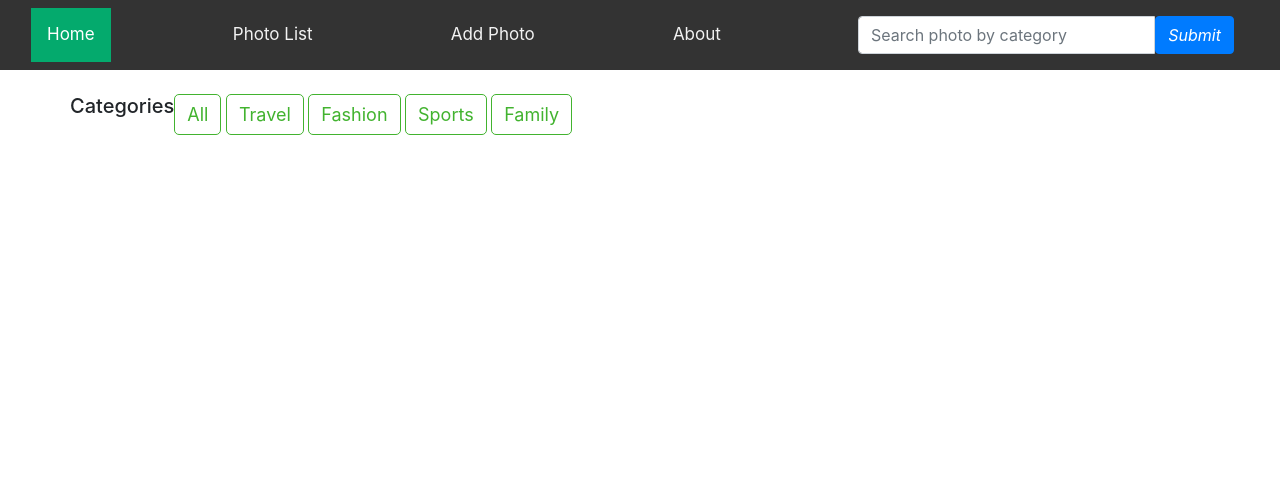
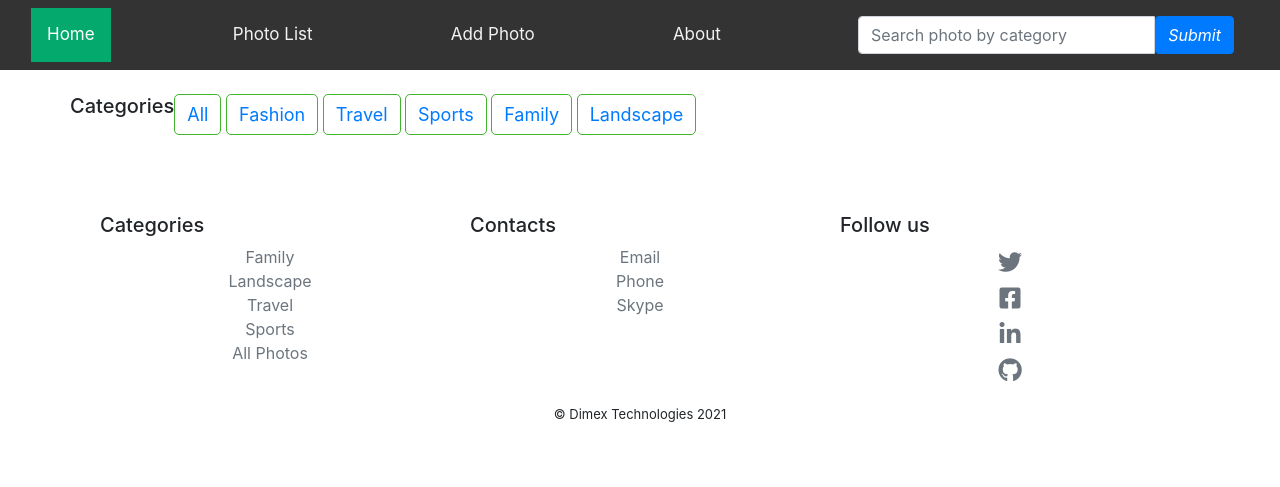
Before and after one commit to obewas/photo-gallery, a Django app: page / in a window 1280 px wide. Shown: the top 487 px of the page. Run offline with Django 3.2, Linux system fonts and the light colour scheme; data that the repository does not hold is empty; some libraries are stand-ins or nearby versions.

Commit message:
created category views

```diff
--- a/gallery/templates/base.html
+++ b/gallery/templates/base.html
@@ -13,7 +13,8 @@
 
   {% block styles %}
     {% bootstrap_css %}
-
+    <link rel="stylesheet" href="https://use.fontawesome.com/releases/v5.8.2/css/all.css" integrity="sha384-oS3vJWv+0UjzBfQzYUhtDYW+Pj2yciDJxpsK1OYPAYjqT085Qq/1cq5FLXAZQ7Ay" crossorigin="anonymous">
+    <link href="https://fonts.googleapis.com/css?family=Indie+Flower" rel="stylesheet">
     <link rel="stylesheet" href="{% static 'css/styles.css' %}">
 
   {% endblock %}
@@ -24,7 +25,7 @@
     {% block content %}
 
     {% endblock %}
-
+    {% include 'footer.html'%}
     {% block scripts %}
         <script src="https://ajax.googleapis.com/ajax/libs/jquery/3.5.1/jquery.min.js"></script>
         <script src="https://cdnjs.cloudflare.com/ajax/libs/popper.js/1.16.0/umd/popper.min.js"></script>
--- /dev/null
+++ b/gallery/templates/footer.html
@@ -0,0 +1,37 @@
+<footer class="container py-5">
+    <div class="row">
+      <div class="col-6 col-md">
+        <h5>Categories</h5>
+        <ul class="list-unstyled text-small" style="text-align:center;">
+          <li><a class="text-muted" href="#">Family</a></li>
+          <li><a class="text-muted" href="#">Landscape</a></li>
+          <li><a class="text-muted" href="#">Travel</a></li>
+          <li><a class="text-muted" href="#">Sports</a></li>
+          <li><a class="text-muted" href="#">All Photos</a></li>
+        </ul>
+      </div>
+      <div class="col-6 col-md">
+        <h5>Contacts</h5>
+        <ul class="list-unstyled text-small" style="text-align:center;">
+          <li><a class="text-muted" href="mailto:obewas1202@gmail.com"">Email</a></li>
+          <li><a class="text-muted" href="#">Phone</a></li>
+          <li><a class="text-muted" href="#">Skype</a></li>
+
+        </ul>
+      </div>
+      <div class="col-6 col-md">
+        <h5>Follow us</h5>
+        <ul class="list-unstyled text-small" style="font-size:x-large;text-align:center;">
+          <li><a class="text-muted" href="#"><i class="fab fa-twitter"></i></a></li>
+          <li><a class="text-muted" href="#" ><i class="fab fa-facebook-square"></i></a></li>
+          <li><a class="text-muted" href="#"><i class="fab fa-linkedin"></i></a></li>
+          <li><a class="text-muted" href="#"><i class="fab fa-github"></i></a></li>
+        </ul>
+      </div>
+    </div>
+    <div class="col-14 col-md">
+      <div class="container text-center">
+          <p style="font-size:small"> &#169; Dimex Technologies {% now "Y" %}</p>
+          </div>
+  </div>
+  </footer>
--- a/gallery/templates/photo_list.html
+++ b/gallery/templates/photo_list.html
@@ -7,11 +7,12 @@
     <div class="row">
         <h5>Categories</h5>
         <div class="filters">
-            <button class="btn btn-default filter-button" data-filter="all">All</button>
-            <button class="btn btn-default filter-button" data-filter="hdpe">Travel</button>
-            <button class="btn btn-default filter-button" data-filter="sprinkle">Fashion</button>
-            <button class="btn btn-default filter-button" data-filter="spray">Sports</button>
-            <button class="btn btn-default filter-button" data-filter="irrigation">Family</button>
+            <button class="btn btn-default filter-button" data-filter=""><a href="{% url 'photo_list' %}">All</a></button>
+            <button class="btn btn-default filter-button" data-filter=""><a href="{% url 'fashion' %}">Fashion</a></button>
+            <button class="btn btn-default filter-button" data-filter=""><a href="{% url 'travel' %}">Travel</a></button>
+            <button class="btn btn-default filter-button" data-filter=""><a href="{% url 'sports' %}">Sports</a></button>
+            <button class="btn btn-default filter-button" data-filter=""><a href="{% url 'family' %}">Family</a></button>
+            <button class="btn btn-default filter-button" data-filter=""><a href="{% url 'landscape' %}">Landscape</a></button>
 
         </div>
 
--- a/gallery/urls.py
+++ b/gallery/urls.py
@@ -11,6 +11,13 @@ urlpatterns = [
     path('get_photo_by_id/<int:photo_id>',views.get_photo_by_id, name='get_photo_by_id'),
     path('search/', views.search_results, name='search'),
     path('location_filter', views.location_filter, name='location'),
+    path('cats', views.cat, name='cats'),
+    path('family', views.family, name='family'),
+    path('travel', views.travel, name='travel'),
+    path('sports', views.sports, name='sports'),
+    path('landscape', views.landscape, name='landscape'),
+    path('fashion', views.family, name='fashion'),
+
 
 
 
--- a/gallery/views.py
+++ b/gallery/views.py
@@ -84,3 +84,38 @@
 def location_filter(request):
     filter = ImageFilter(request.GET, queryset=Image.objects.all())
     return render(request, 'filter.html', {'filter': filter})
+
+
+def sports(request):
+    sports_category = Category.objects.get(pk=4)
+    sports = Image.objects.all().filter(category=sports_category)
+    return render(request,'category/sports.html', {'sports':sports})
+
+
+def travel(request):
+    travel_category = Category.objects.get(pk=1)
+    travel = Image.objects.filter(category=travel_category)
+    return render(request,'category/travel.html', {'travel':travel})
+
+
+def fashion(request):
+    fashion_category = Category.objects.get(pk=5)
+    fashion = Image.objects.filter(category=fashion_category)
+    return render(request,'category/fashion.html', {'fashion':fashion})
+
+def family(request):
+    family_category = Category.objects.get(pk=4)
+    family = Image.objects.filter(category=family_category)
+    return render(request,'category/family.html', {'family':family})
+
+def landscape(request):
+    landscape_category = Category.objects.get(pk=3)
+    landscape = Image.objects.filter(category=landscape_category)
+    return render(request, 'category/landscape.html', {'landscape':landscape})
+
+def cat(request):
+    cats = Category.objects.all()
+    context = {
+        'cats':cats
+    }
+    return render(request, 'cats.html', context)
```
Also changed, not shown: gallery/models.py (+25 -0 lines), gallery/templates/category/family.html (added, +21 -0 lines), gallery/templates/category/fashion.html (added, +21 -0 lines), gallery/templates/category/landscape.html (added, +21 -0 lines), gallery/templates/category/sports.html (added, +21 -0 lines), gallery/templates/category/travel.html (added, +21 -0 lines), gallery/templates/cats.html (added, +7 -0 lines).
